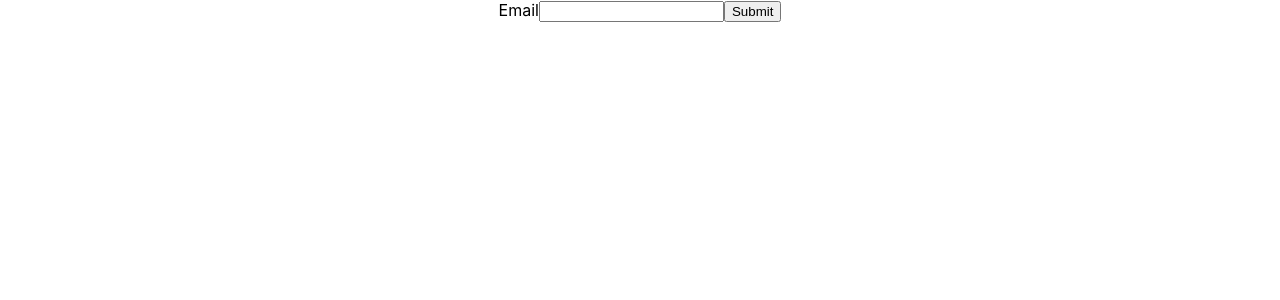
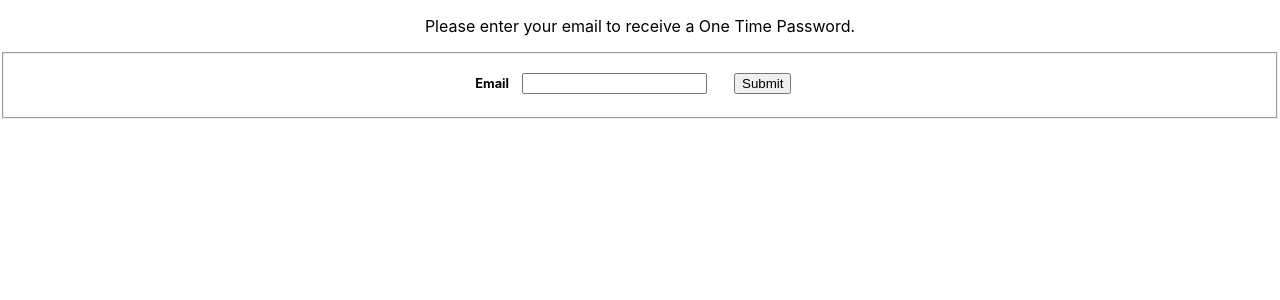
Before and after one commit to olivarity/serverless-email-otp, a React (Create React App) app in the folder web/: page / in a window 1280 px wide. Shown: the top 300 px of the page. Built offline with nearby package versions, Linux system fonts and the light colour scheme.

Commit message:
Improve interactivity

```diff
--- a/web/src/App.css
+++ b/web/src/App.css
@@ -40,3 +40,12 @@
 .error {
   color: red;
 }
+
+input {
+  margin: 1em;
+}
+
+label {
+  font-size: 0.8em;
+  font-weight: bold;
+}
--- a/web/src/App.js
+++ b/web/src/App.js
@@ -4,21 +4,25 @@ import Protected from './Protected';
 import TextInput from './components/TextInput';
 
 export default function App() {
-  const [ email, updateEmail ] = useState();
-  const [ auth, updateAuth ] = useState();
-  const [ errorMessage, updateErrorMessage ] = useState();
+  const [ email, updateEmail ] = useState(null);
+  const [ auth, updateAuth ] = useState(null);
+  const [ errorMessage, updateErrorMessage ] = useState(null);
+  const [ isLoading, updateIsLoading ] = useState(false);
 
   async function requestEmail(emailValue) {
+    updateIsLoading(true);
     await fetch('https://om6evmhe19.execute-api.us-east-1.amazonaws.com/auth/login', {
       method: 'POST',
       headers: { 'Content-Type': 'application/json' },
       body: JSON.stringify({ email: emailValue })
     });
     updateEmail(emailValue);
+    updateIsLoading(false);
     updateErrorMessage(null);
   }
 
   async function attemptChallenge(codeValue) {
+    updateIsLoading(true);
     const res = await fetch('https://om6evmhe19.execute-api.us-east-1.amazonaws.com/auth/login/challenge', {
       method: 'POST',
       headers: { 'Content-Type': 'application/json' },
@@ -36,6 +40,7 @@ export default function App() {
 
       updateErrorMessage(payload.message);
     }
+    updateIsLoading(false);
   }
 
   function buildPage() {
@@ -47,8 +52,10 @@ export default function App() {
         <>
           <p>Logging in as {email}. Please enter code from email.</p>
           <TextInput
+            key="otp"
             label="OTP"
             onSubmit={attemptChallenge}
+            disabled={isLoading}
             type="tel"
             pattern="\d{6}"
             placeholder="######"
@@ -59,11 +66,16 @@ export default function App() {
     }
     else {
       return (
-        <TextInput
-          label="Email"
-          type="email"
-          onSubmit={requestEmail}
-        />
+        <>
+          <p>Please enter your email to receive a One Time Password.</p>
+          <TextInput
+            key="email"
+            label="Email"
+            onSubmit={requestEmail}
+            disabled={isLoading}
+            type="email"
+          />
+        </>
       );
     }
   }
--- a/web/src/Protected.js
+++ b/web/src/Protected.js
@@ -27,7 +27,7 @@ export default function Protected({ auth }) {
     return (
         <div className='protected'>
             <p>{isLoading ? "Loading..." : `My status is: "${status}"`}</p>
-            <TextInput label="Update status" onSubmit={postStatus} />
+            <TextInput key="status" label="Update status" onSubmit={postStatus} />
         </div>
     );
 }
--- a/web/src/components/TextInput.js
+++ b/web/src/components/TextInput.js
@@ -1,6 +1,6 @@
 import { useState } from 'react';
 
-export default function TextInput({ label, onSubmit, ...props }) {
+export default function TextInput({ label, onSubmit, disabled, ...props }) {
     const [value, setValue] = useState('');
 
     function handleInputChange(e) {
@@ -14,6 +14,7 @@ export default function TextInput({ label, onSubmit, ...props }) {
 
     return(
         <form onSubmit={handleFormSubmit}>
+            <fieldset disabled={disabled ? 'disabled' : ''}>
                 <label>{label}</label>
                 <input
                     value={value}
@@ -21,6 +22,7 @@ export default function TextInput({ label, onSubmit, ...props }) {
                     {...props}
                 />
                 <input type="submit" value="Submit" />
+            </fieldset>
         </form>
     );
 }
```
Lines whose indentation alone changed are shown as unchanged.
